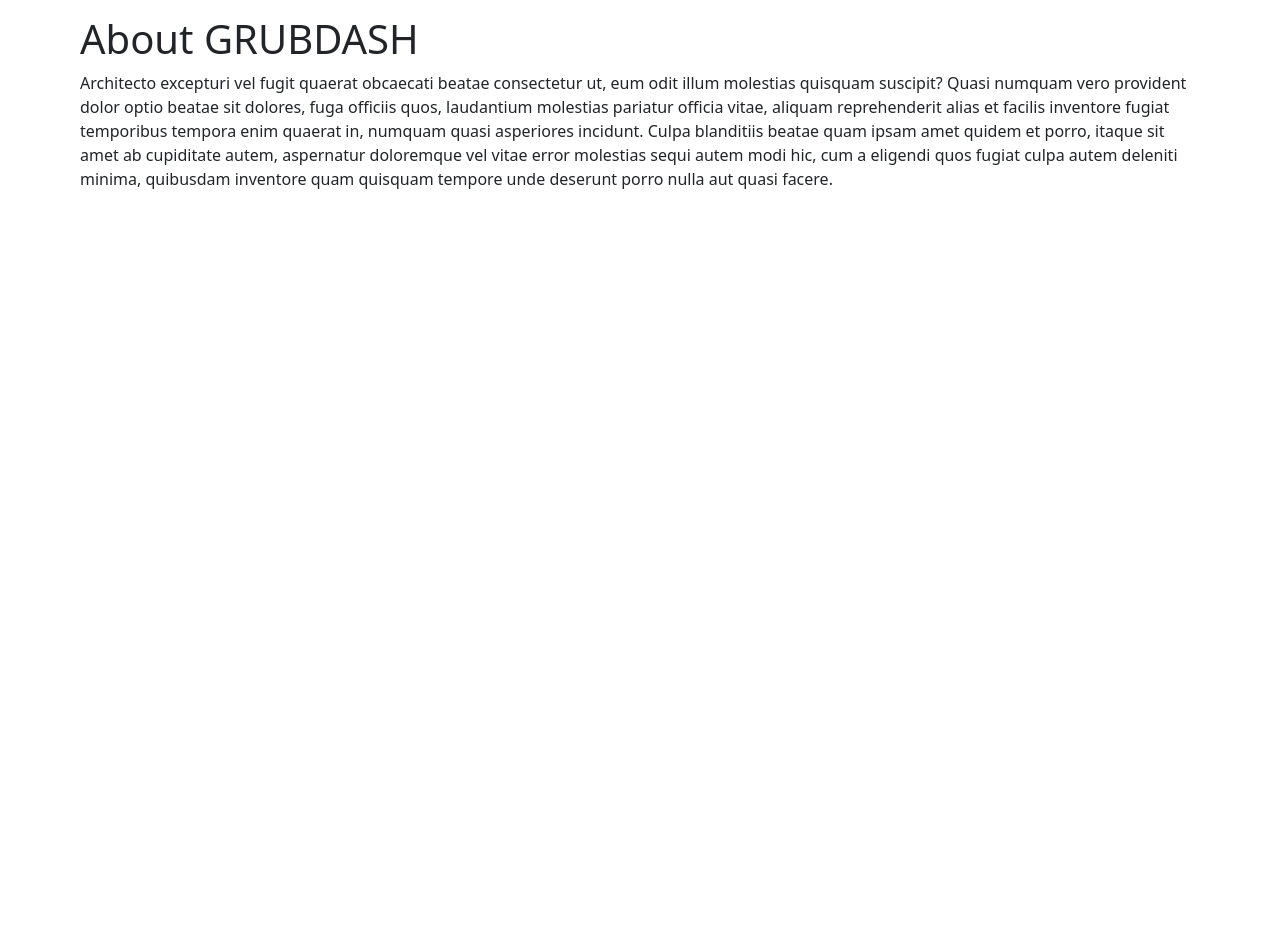
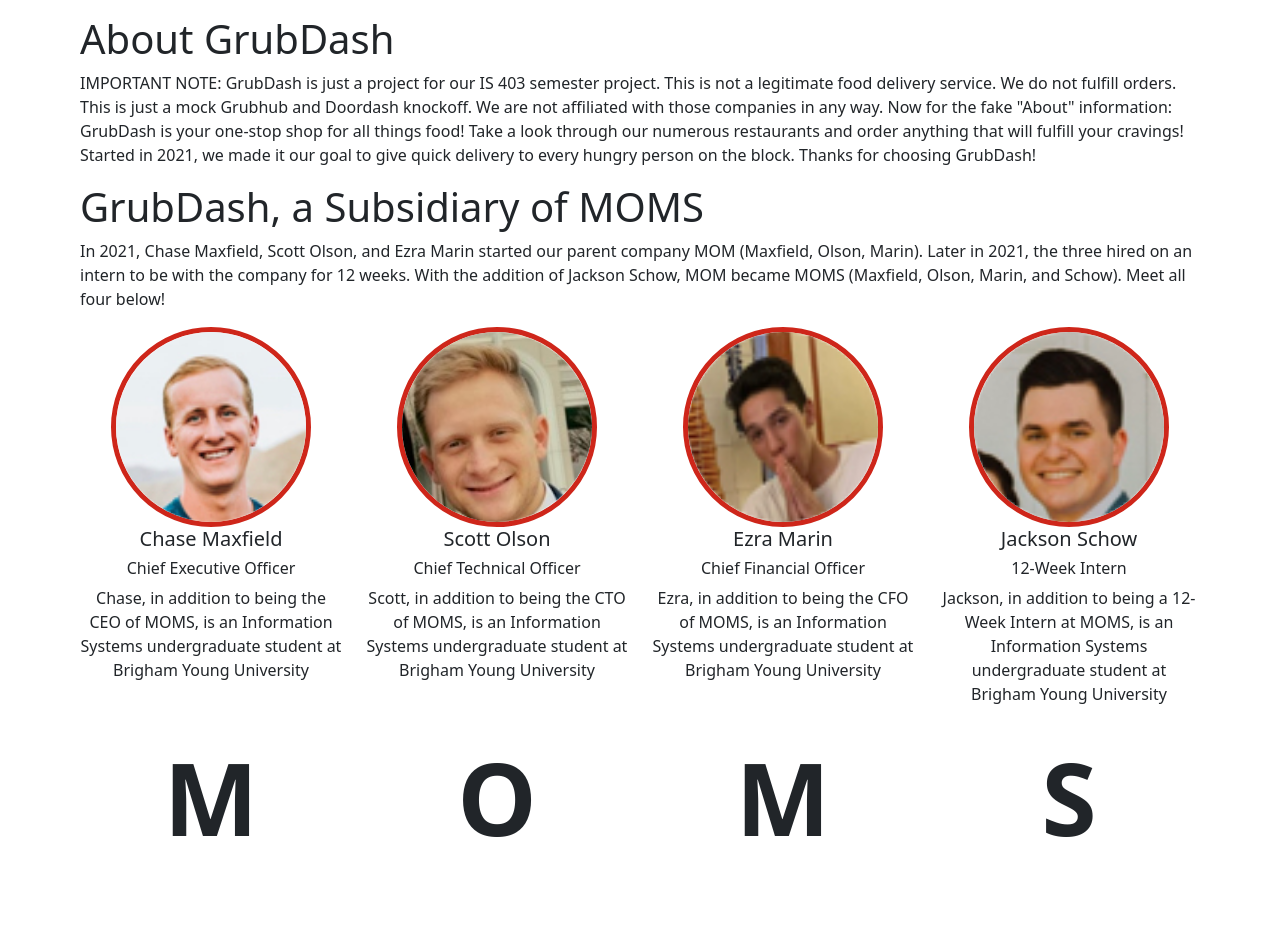
Before and after one commit to chasemax/grubdash, a Django app: page /about/ in a window 1280 px wide. Shown: the part 81-1009 px from the top of the page. Before the commit the page ends 270 px from the top, so only its background shows below. Run offline with Django 3.2, Linux system fonts and the light colour scheme; some libraries are stand-ins or nearby versions.

Commit message:
About page

```diff
--- a/templates/deliveryapp/about.html
+++ b/templates/deliveryapp/about.html
@@ -2,8 +2,51 @@
 {% load static %}
 {% block bodyblock %}
 
-<h1>About GRUBDASH</h1>
+<h1>About GrubDash</h1>
+<p>IMPORTANT NOTE: GrubDash is just a project for our IS 403 semester project. This is not a legitimate food delivery service. We
+    do not fulfill orders. This is just a mock Grubhub and Doordash knockoff. We are not affiliated with those companies in any way.
+    Now for the fake "About" information: GrubDash is your one-stop shop for all things food! Take a look through our numerous restaurants
+    and order anything that will fulfill your cravings! Started in 2021, we made it our goal to give quick delivery to every hungry
+    person on the block. Thanks for choosing GrubDash!
+</p>
 
-<p> {% lorem 1 b random %} </p>
+<h1>GrubDash, a Subsidiary of MOMS</h1>
+<p>In 2021, Chase Maxfield, Scott Olson, and Ezra Marin started our parent company MOM (Maxfield, Olson, Marin). Later in 2021, the three
+    hired on an intern to be with the company for 12 weeks. With the addition of Jackson Schow, MOM became MOMS (Maxfield, Olson, Marin,
+    and Schow). Meet all four below!
+</p>
+<div class="row">
+    <div class="col-lg-3" style="text-align:center">
+        <img src="{% static 'img/chase.png' %}" width="200px" height="200px" style="border:5px solid #ce261a;border-radius: 200px;">
+        <h5 class="text-center">Chase Maxfield</h5>
+        <h6>Chief Executive Officer</h6>
+        <p>Chase, in addition to being the CEO of MOMS, is an Information Systems undergraduate student at Brigham Young University</p>
+        <br>
+        <p style="font-size:100px"><b>M</b></p>
+    </div>
+    <div class="col-lg-3" style="text-align:center">
+        <img src="{% static 'img/scott.png' %}" width="200px" height="200px" style="border:5px solid #ce261a;border-radius: 200px;">
+        <h5 class="text-center">Scott Olson</h5>
+        <h6>Chief Technical Officer</h6>
+        <p>Scott, in addition to being the CTO of MOMS, is an Information Systems undergraduate student at Brigham Young University</p>
+        <br>
+        <p style="font-size:100px"><b>O</b></p>
+    </div>
+    <div class="col-lg-3" style="text-align:center">
+        <img src="{% static 'img/ezra.png' %}" width="200px" height="200px" style="border:5px solid #ce261a;border-radius: 200px;">
+        <h5 class="text-center">Ezra Marin</h5>
+        <h6>Chief Financial Officer</h6>
+        <p>Ezra, in addition to being the CFO of MOMS, is an Information Systems undergraduate student at Brigham Young University</p>
+        <br>
+        <p style="font-size:100px"><b>M</b></p>
+    </div>
+    <div class="col-lg-3" style="text-align:center">
+        <img src="{% static 'img/jackson.png' %}" width="200px" height="200px" style="border:5px solid #ce261a;border-radius: 200px;">
+        <h5 class="text-center">Jackson Schow</h5>
+        <h6>12-Week Intern</h6>
+        <p>Jackson, in addition to being a 12-Week Intern at MOMS, is an Information Systems undergraduate student at Brigham Young University</p>
+        <p style="font-size:100px"><b>S</b></p>
+    </div>
+</div>
 
 {% endblock %}
```
Also changed, not shown: grubdash/static/img/chase.png (added), grubdash/static/img/ezra.png (added), grubdash/static/img/jackson.png (added), grubdash/static/img/scott.png (added), 1 other file.
